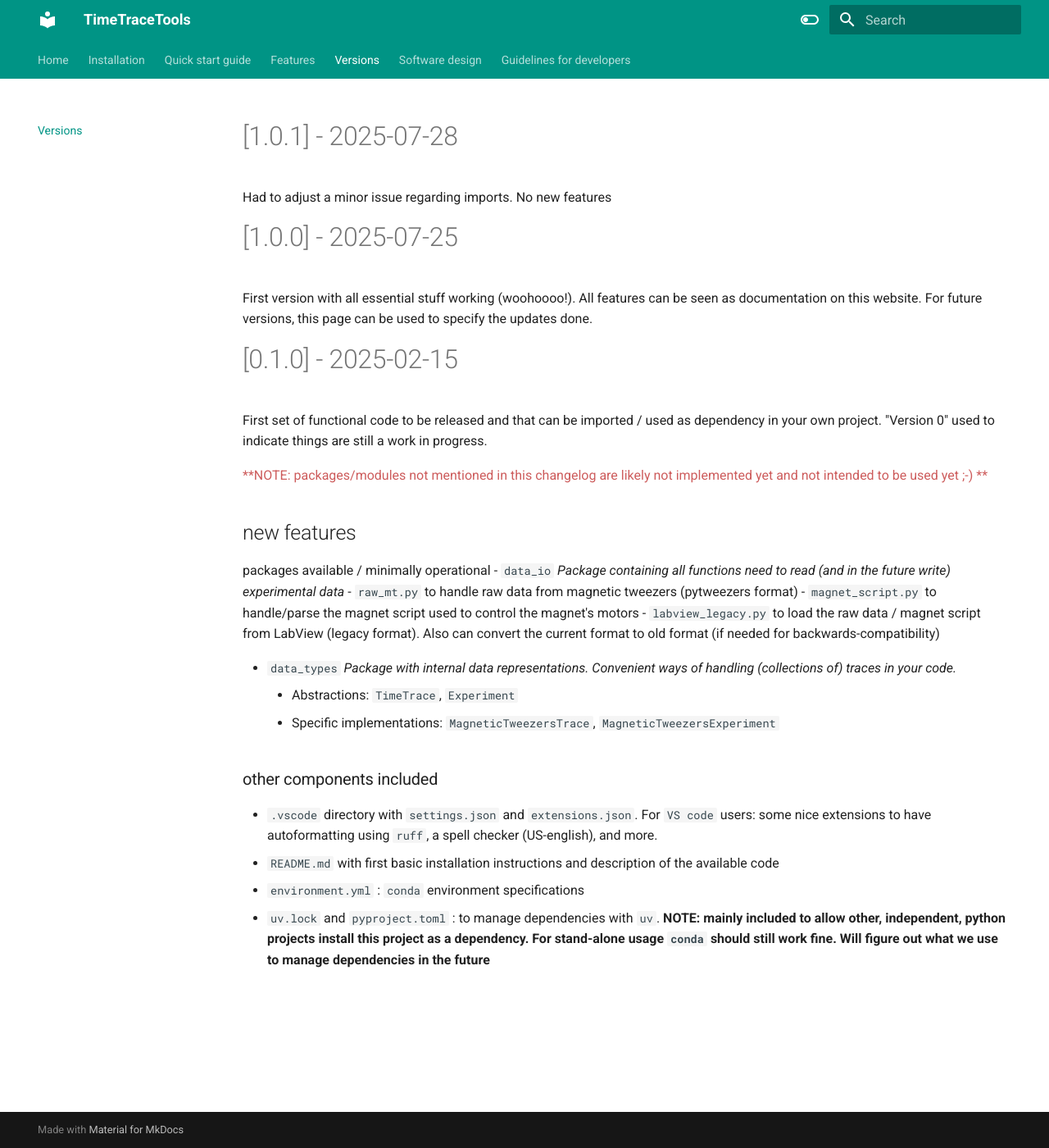
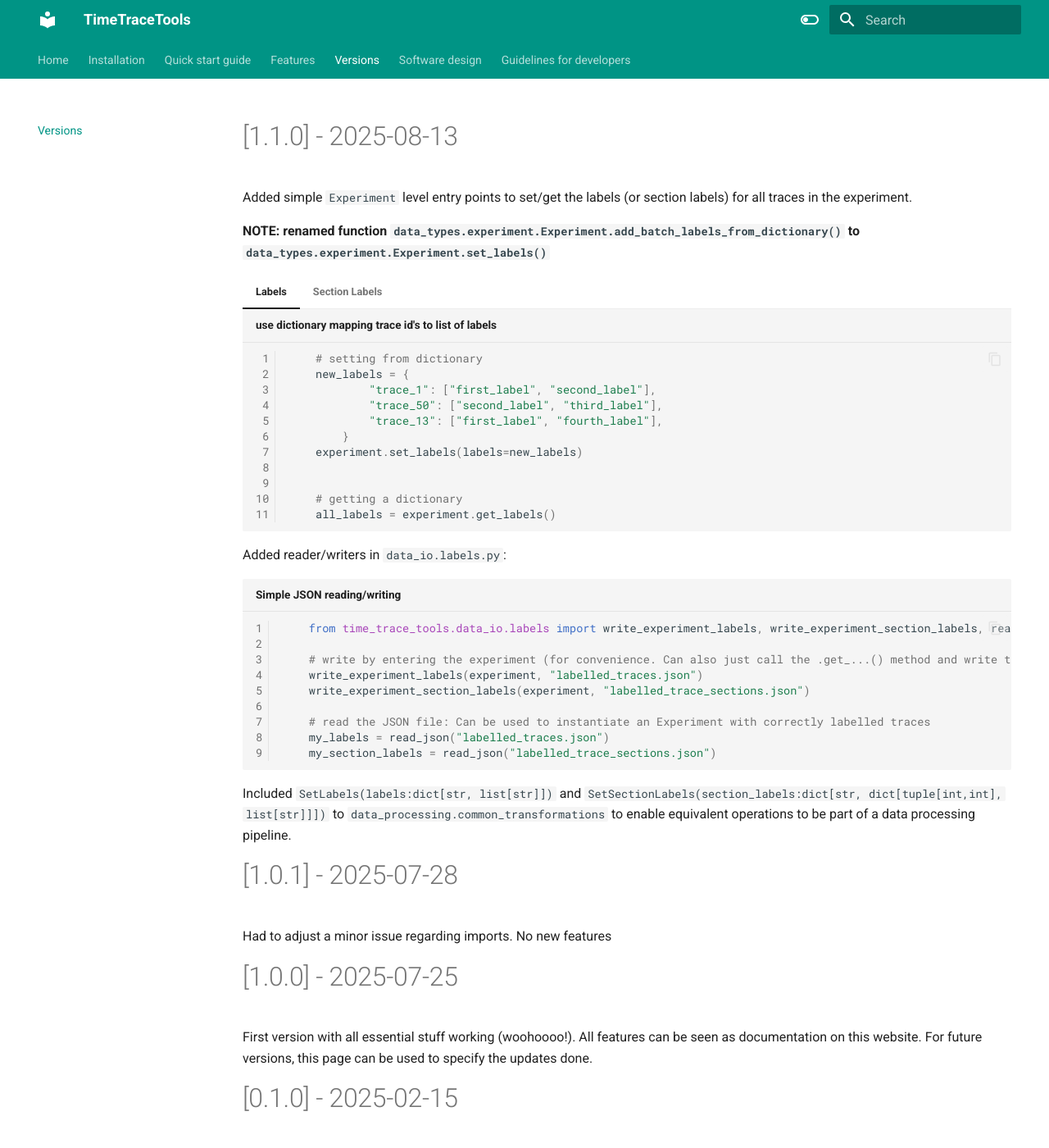
Before and after one commit to KleinMisha/time-trace-tools, an MkDocs documentation site: the page built from docs/version_notes.md, in a window 1280 px wide and 1400 px high. Shown: the whole window at 82% size. Built offline with MkDocs 1.6.1 and Material for MkDocs 9.7.7, drawn with Linux system fonts in a browser that asks for light colours.

Commit message:
v1.1.0: added transformations to SetLabels and SetSectionLabels on experiment from a dictionary

````diff
--- a/docs/version_notes.md
+++ b/docs/version_notes.md
@@ -1,3 +1,64 @@
+# [1.1.0] - 2025-08-13
+Added simple `Experiment` level entry points to set/get the labels (or section labels) for all traces in the experiment.
+
+**NOTE: renamed function `data_types.experiment.Experiment.add_batch_labels_from_dictionary()` to `data_types.experiment.Experiment.set_labels()`**
+
+
+=== "Labels"
+
+    ```python linenums="1" title="use dictionary mapping trace id's to list of labels"
+
+        # setting from dictionary
+        new_labels = {
+                "trace_1": ["first_label", "second_label"],
+                "trace_50": ["second_label", "third_label"],
+                "trace_13": ["first_label", "fourth_label"],
+            }
+        experiment.set_labels(labels=new_labels)
+
+
+        # getting a dictionary
+        all_labels = experiment.get_labels()
+    ```
+
+
+=== "Section Labels"
+
+    ```python linenums="1" title="use dictionary mapping trace id's to dictionary of section labels"
+
+        # setting from dictionary
+        new_section_labels = {
+        "trace_23": {
+            (0, 10): ["start", "first_label"],
+            (23, 42): ["first_label", "second_label"],
+        },
+        "trace_45": {
+            (32, 60): ["start", "first_label"],
+            (75, 80): ["second_label"],
+        },
+    }
+        experiment.set_section_labels(new_section_labels)
+
+        # getting a dictionary
+        all_section_labels = experiment.get_section_labels()
+    ```
+
+Added reader/writers in `data_io.labels.py`:
+
+```python linenums="1" title="Simple JSON reading/writing"
+    from time_trace_tools.data_io.labels import write_experiment_labels, write_experiment_section_labels, read_json
+
+    # write by entering the experiment (for convenience. Can also just call the .get_...() method and write to JSON)
+    write_experiment_labels(experiment, "labelled_traces.json")
+    write_experiment_section_labels(experiment, "labelled_trace_sections.json")
+
+    # read the JSON file: Can be used to instantiate an Experiment with correctly labelled traces
+    my_labels = read_json("labelled_traces.json")
+    my_section_labels = read_json("labelled_trace_sections.json")
+```
+
+Included `SetLabels(labels:dict[str, list[str]])` and `SetSectionLabels(section_labels:dict[str, dict[tuple[int,int], list[str]]])` to `data_processing.common_transformations` to enable equivalent operations to be part of a data processing pipeline.
+
 
 # [1.0.1] - 2025-07-28
 Had to adjust a minor issue regarding imports. No new features
````
Also changed, not shown: 2 other files.
